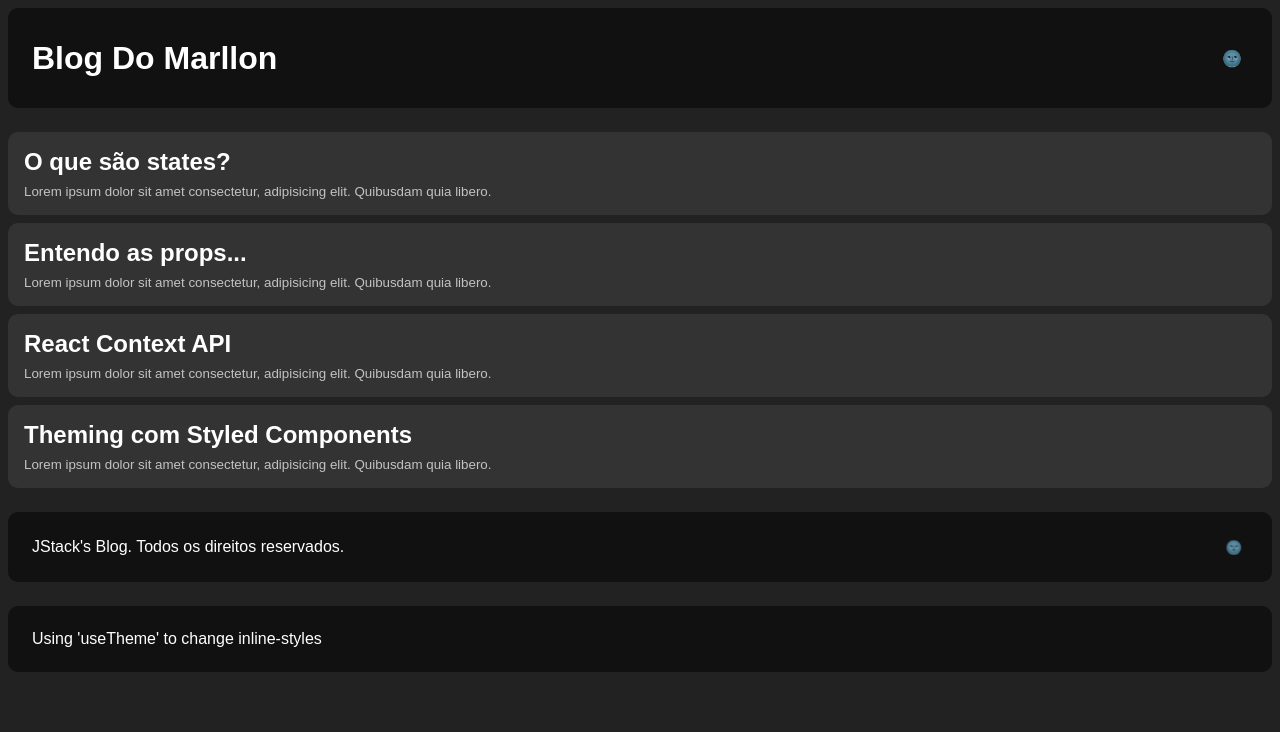
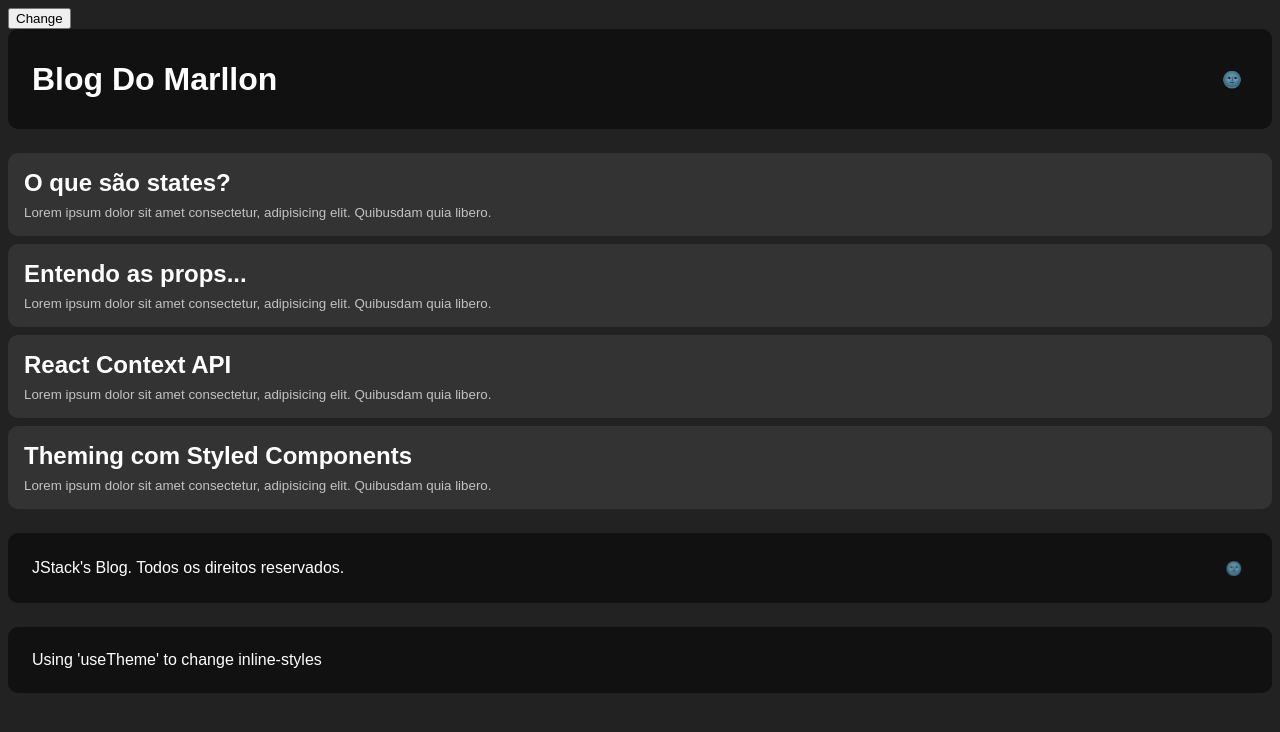
Before and after one commit to MarllonCampos/JStack, a React app in the folder react-fundamentos/: page / in a window 1280 px wide. Shown: the top 732 px of the page. Built offline with nearby package versions, Linux system fonts and the light colour scheme.

Commit message:
feat: lifecycle class component componentDidMount

```diff
--- a/react-fundamentos/src/App.js
+++ b/react-fundamentos/src/App.js
@@ -12,11 +12,17 @@ import themes from './styles/themes'
 
 
 class App extends React.Component {
-
+  state = {
+    changed: false
+  }
+  componentDidMount() {
+    console.log('<App /> componentDidMount')
+  }
 
   render() {
     return (
       <ThemeProvider>
+        <button onClick={() => this.setState({ changed: true })}> Change </button>
         <ThemeContext.Consumer>
           {({ theme }) => (
             <StyledThemeProvider theme={themes[theme] || themes.dark}>
```
